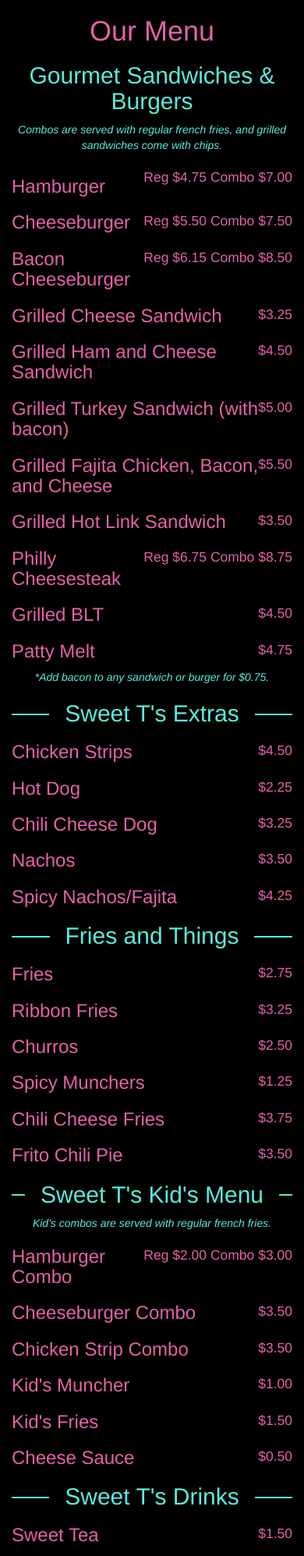
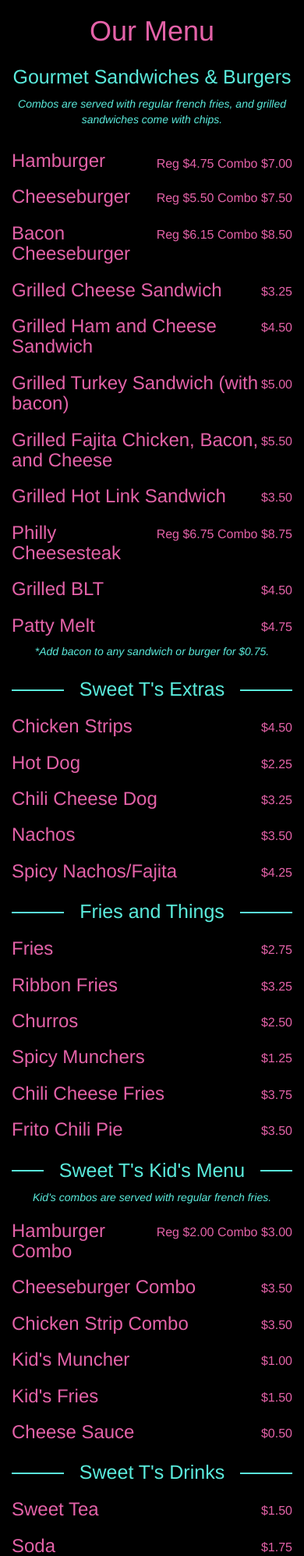
Before and after one commit to ryan96db/SweetTs, a PHP site: page /menu.html in a window 390 px wide. Shown: the part 283-2278 px from the top of the page at 78% size. Run offline with PHP 8.4, Linux system fonts and the light colour scheme; some libraries are stand-ins or nearby versions.

Commit message:
Add content to specials page, improve menu on mobile.

```diff
--- a/css/styles.css
+++ b/css/styles.css
@@ -253,6 +253,7 @@
   font-size: auto;
   overflow-y: scroll;
   height: 180px;
+  margin-top: -170px;
 
 
 }
@@ -286,16 +287,8 @@
 
 /*Beginning of Specials*/
 
-#specials {
-	display: block;
-	text-align: center;
-	position: relative;
-	margin-left: auto;
-	margin-right: auto;
-}
-
-#specialdescription{
-	text-align: center;
+#Specials {
+	margin-bottom: 300px;
 }
 
 /*End of specials*/
@@ -415,6 +408,25 @@
 
 	}
 
+	.decorated > span {
+		font-size: 25px;
+	}
+
+	#prices {
+	float: right;
+	margin-top: 16px;
+	clear: right;
+	font-size: 16px;
+}
+
+#hamburgerprice {
+	float: right;
+	margin-top: 28px;
+	clear: right;
+	font-size: 16px;
+}
+
+
 
 
 
@@ -468,6 +480,10 @@
 	padding-bottom: 0px;
 }
 
+.decorated > span {
+		font-size: 30px;
+	}
+
 }
 
 
--- a/menu.html
+++ b/menu.html
@@ -116,7 +116,7 @@
           <div class="row">
 
                   <div class="col-xl-12 col-lg-12 col-md-12 col-sm-12 col-xs-12">
-                    <h3 id="prices">Reg $4.75 Combo $7.00</h3>
+                    <h3 id="hamburgerprice">Reg $4.75 Combo $7.00</h3>
                     <h3>Hamburger</h3>
 
 
@@ -134,13 +134,13 @@
                     <h3>Grilled Cheese Sandwich</h3>
 
                     <h3 id="prices">$4.50</h3>
-                    <h3>Grilled Ham and Cheese Sandwich</h3>
+                    <h3>Grilled Ham and Cheese Sandwich&nbsp</h3>
 
                     <h3 id="prices">$5.00</h3>
-                    <h3>Grilled Turkey Sandwich (with bacon)</h3>
+                    <h3>Grilled Turkey Sandwich (with bacon)&nbsp</h3>
 
                     <h3 id="prices">$5.50</h3>
-                    <h3>Grilled Fajita Chicken, Bacon, and Cheese</h3>
+                    <h3>Grilled Fajita Chicken, Bacon, and Cheese&nbsp&nbsp</h3>
 
                     <h3 id="prices">$3.50</h3>
                     <h3>Grilled Hot Link Sandwich</h3>
--- a/specials.html
+++ b/specials.html
@@ -78,8 +78,7 @@
           <section class="row">
         <div class="col-xl-12 col-lg-12 col-md-12">
 
-           <!-- <img id="specials" class="img-responsive" height = "100" style = "width: 50%"
-                    src="images/tacotuesdays2.jpg" alt="Taco Tuesdays"> -->
+           <h1 id="Specials"> Specials coming soon. </h1>
 
 
 
```
